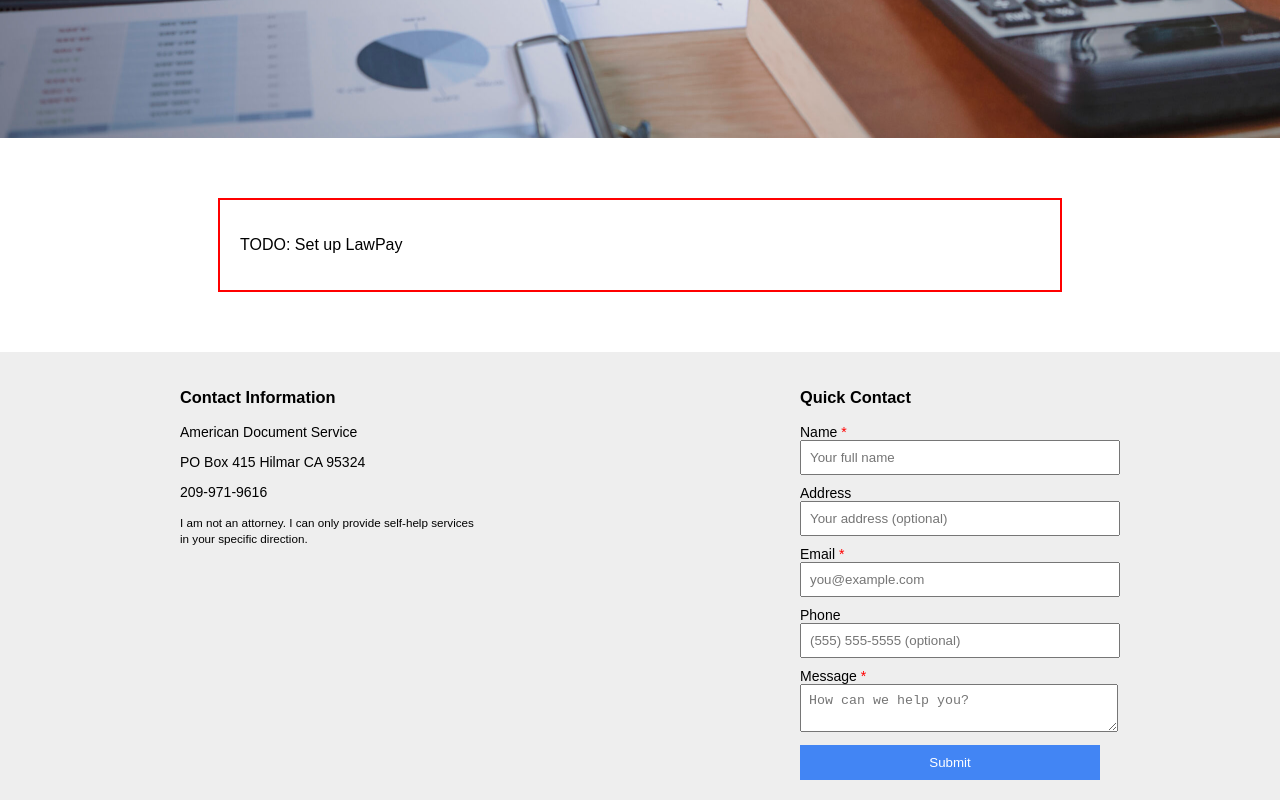
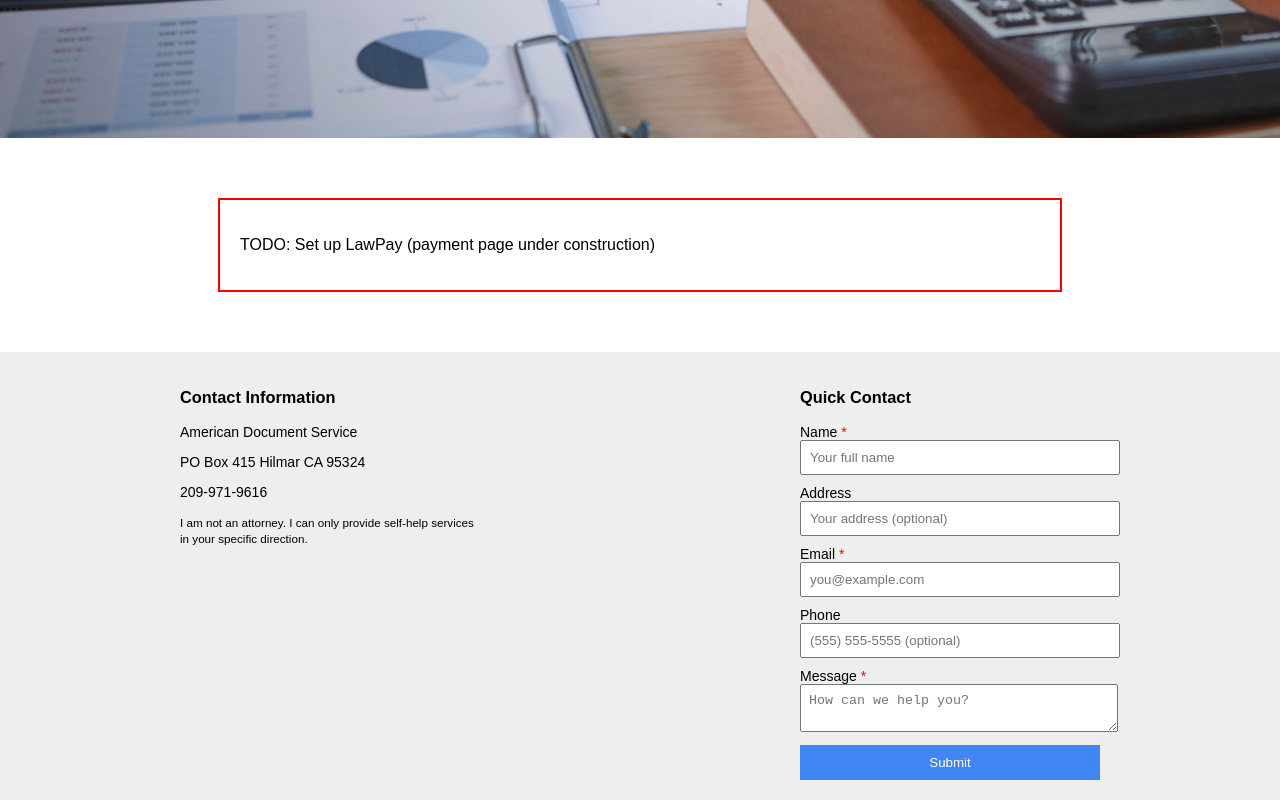
Before and after one commit to SwingRipper/TonyaWebsite, a plain HTML site: page payments.html in a window 1280 px wide. Shown: the part 758-1558 px from the top of the page. Drawn offline with Linux system fonts and the light colour scheme.

Commit message:
Needed to make sure that the scripts updated

```diff
--- a/payments.html
+++ b/payments.html
@@ -29,7 +29,9 @@
 
 <section>
     <div class="card">
-        <p>TODO: Set up LawPay</p>
+        <p>TODO: Set up LawPay
+            (payment page under construction)
+        </p>
     </div>
 </section>
 
```
Also changed, not shown: services.html (+1 -1 lines).
